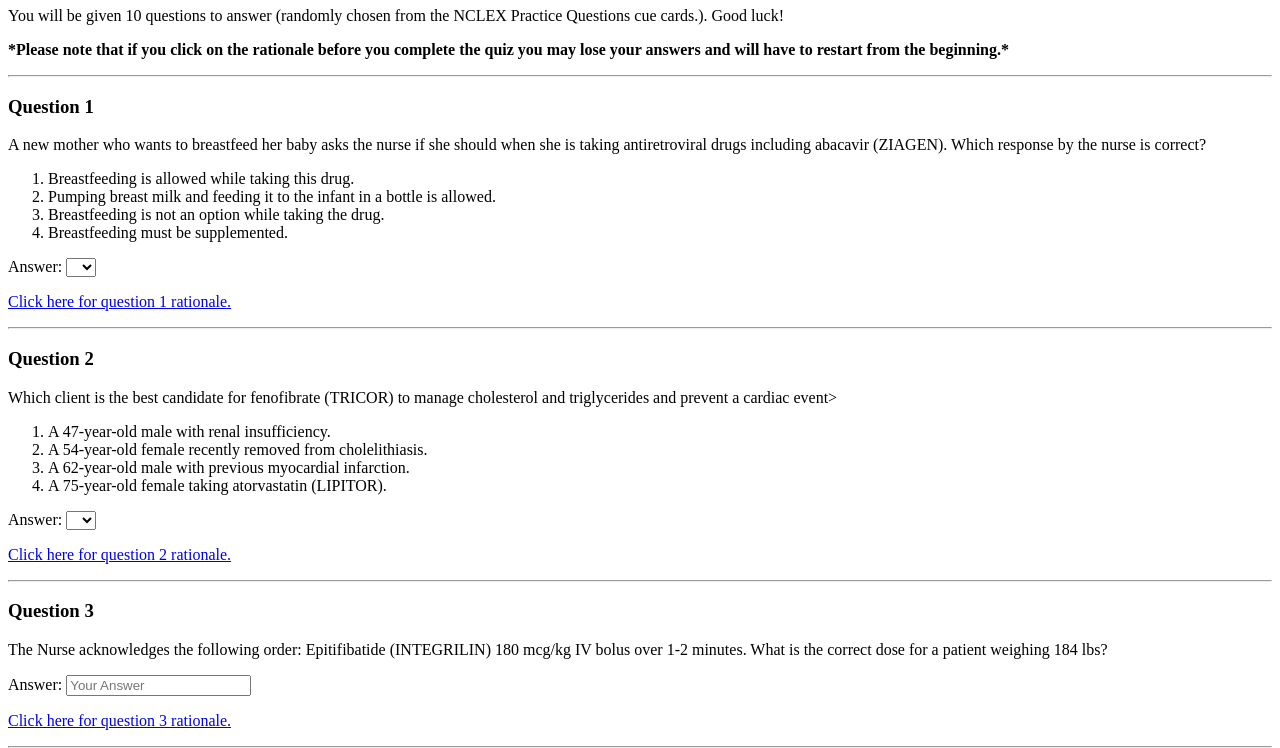
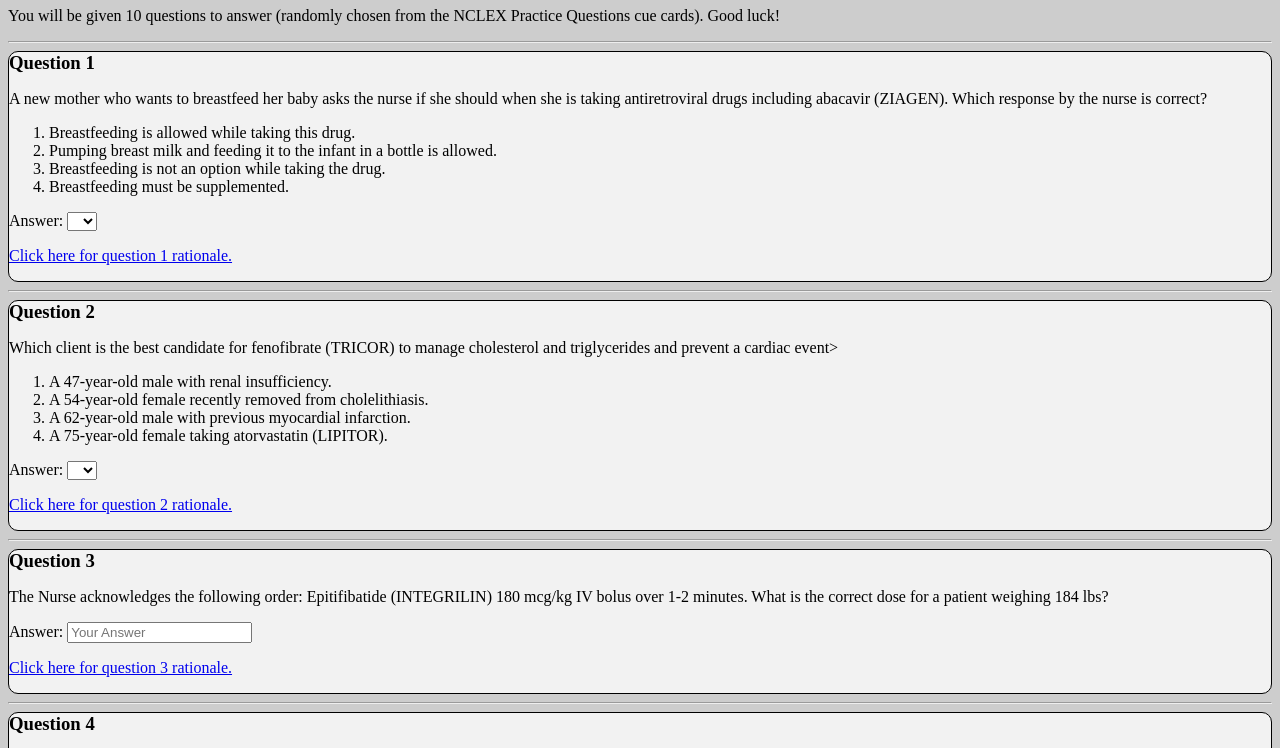
Before and after one commit to Systematiik/Web-Dev-2.0, a plain HTML site: page NCLEX Web/NCLEX_main.html in a window 1280 px wide. Shown: the part 73-821 px from the top of the page. Drawn offline with Linux system fonts and the light colour scheme.

Commit message:
Update NCLEX_main.html

```diff
--- a/NCLEX Web/NCLEX_main.html
+++ b/NCLEX Web/NCLEX_main.html
@@ -9,6 +9,24 @@
 		<meta http-equiv="Content-type" content="text/html; charset=utf-8">
 		<meta name="viewport" content="width=device-width, intial-scale=1">
 
+			<style type="text/css">
+			body{
+				background-color:#CDCDCD;
+			}
+
+			h3{
+				margin:0;
+			}
+				.box{
+					border-style:solid;
+					border-width:0.5px;
+					border-radius:10px;
+					background-color:#F2F2F2;
+				}
+
+
+			</style>
+
 	</head>
 
 		<body>
@@ -17,12 +35,12 @@
 
 			<h1>Welcome to the NCLEX Quiz</h1>
 
-				<p>You will be given 10 questions to answer (randomly chosen from the NCLEX Practice Questions cue cards.). Good luck!</p>
-				<p><b>*Please note that if you click on the rationale before you complete the quiz you may lose your answers and will have to restart from the beginning.*</b></p>
+				<p>You will be given 10 questions to answer (randomly chosen from the NCLEX Practice Questions cue cards). Good luck!</p>
 
 			<hr>
 
 			<!--Question Number One-->
+			<div id="question_one" class="box">
 
 				<h3>Question 1</h3>
 
@@ -44,9 +62,12 @@
 					</select></p>
 
 					<p><a href="Question_1_(Q1).html" target="_blank">Click here for question 1 rationale.</a></p>
+			</div>
+
 			<hr>
 
 			<!--Quesiton Number Forty-One-->
+			<div id="question_two" class="box">
 
 				<h3>Question 2</h3>
 
@@ -68,10 +89,11 @@
 					</select></p>
 
 					<p><a href="Question_2_(Q41).html" target="_blank">Click here for question 2 rationale.</a></p>
-
+			</div>
 			<hr>
 
 			<!--Question Nummber Thirty-Nine-->
+			<div id="question_three" class="box">
 
 				<h3>Question 3</h3>
 
@@ -85,9 +107,11 @@
 
 					<p><a href="Question_3_(Q39).html" target="_blank">Click here for question 3 rationale.</a></p>
 
+			</div>
 			<hr>
 
 			<!--Question Number Seventy-Three-->
+			<div id="question_four" class="box">
 
 				<h3>Question 4</h3>
 
@@ -110,11 +134,13 @@
 						</select></p>
 
 						<p><a href="Question_4_(Q73).html" target="_blank">Click here for question 4 rationale.</a></p>
+			</div>
 
 			<hr>
 
 
 			<!--Question Number Eighty-Five-->
+			<div id="question_five" class="box">
 
 				<h3>Question 5</h3>
 
@@ -136,6 +162,7 @@
 					</select></p>
 
 					<p><a href="Question_5_(Q85).html" target="_blank">Click here for question 5 rationale.</a></p>
+			</div>
 
 			<hr>
 
```
Lines whose indentation alone changed are shown as unchanged.
